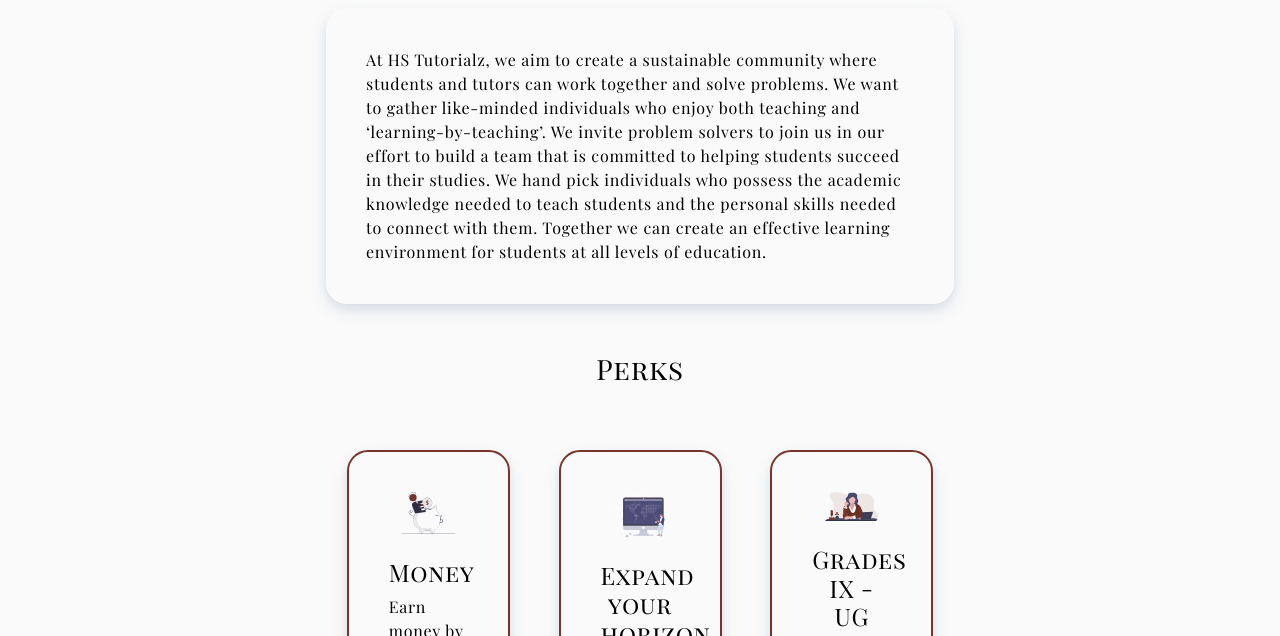
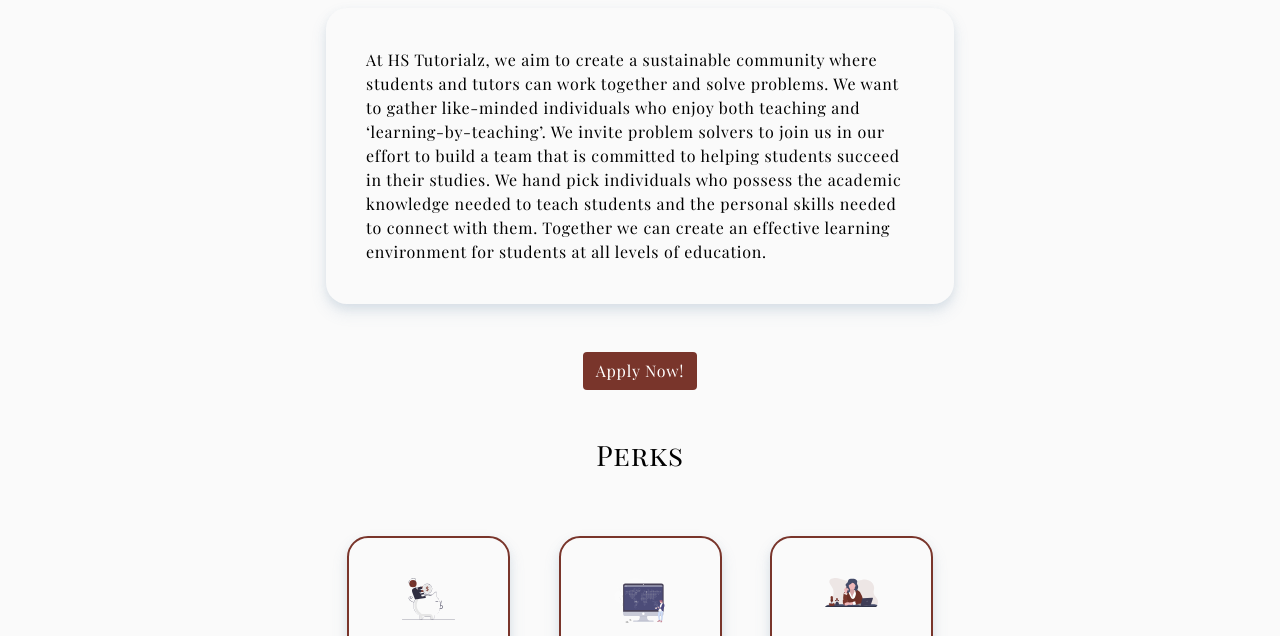
Before and after one commit to ridays2001/hs-tutorz, a Gatsby site: page /careers in a window 1280 px wide. Shown: the part 154-790 px from the top of the page. Built offline with nearby package versions, Linux system fonts and the light colour scheme; Gatsby itself is replaced by a stand-in of ours.

Commit message:
🎨 Chore: added buttons to apply

```diff
--- a/src/pages/careers.tsx
+++ b/src/pages/careers.tsx
@@ -84,6 +84,12 @@
 					<br />
 				</section>
 
+				<div className='text-center my-5'>
+					<a href={process.env.GATSBY_CAREERS_FORM} className='btn btn-primary'>
+						Apply Now!
+					</a>
+				</div>
+
 				<h3 className='text-center my-5'>Perks</h3>
 				<div className='row justify-content-evenly' id='grid'>
 					{perks.map(p => (
@@ -127,6 +133,12 @@
 				</section>
 
 				<SelectionSteps />
+
+				<div className='text-center my-5'>
+					<a href={process.env.GATSBY_CAREERS_FORM} className='btn btn-primary'>
+						Apply Now!
+					</a>
+				</div>
 			</CareersSection>
 		</Layout>
 	);
```
